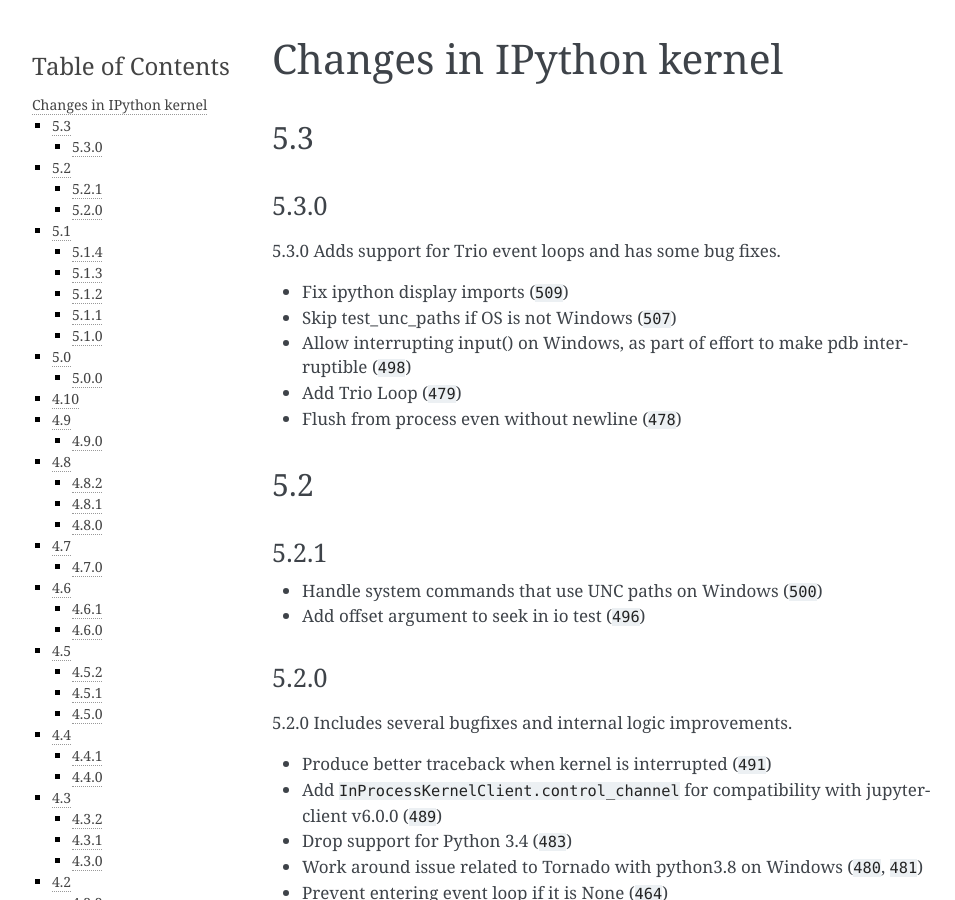
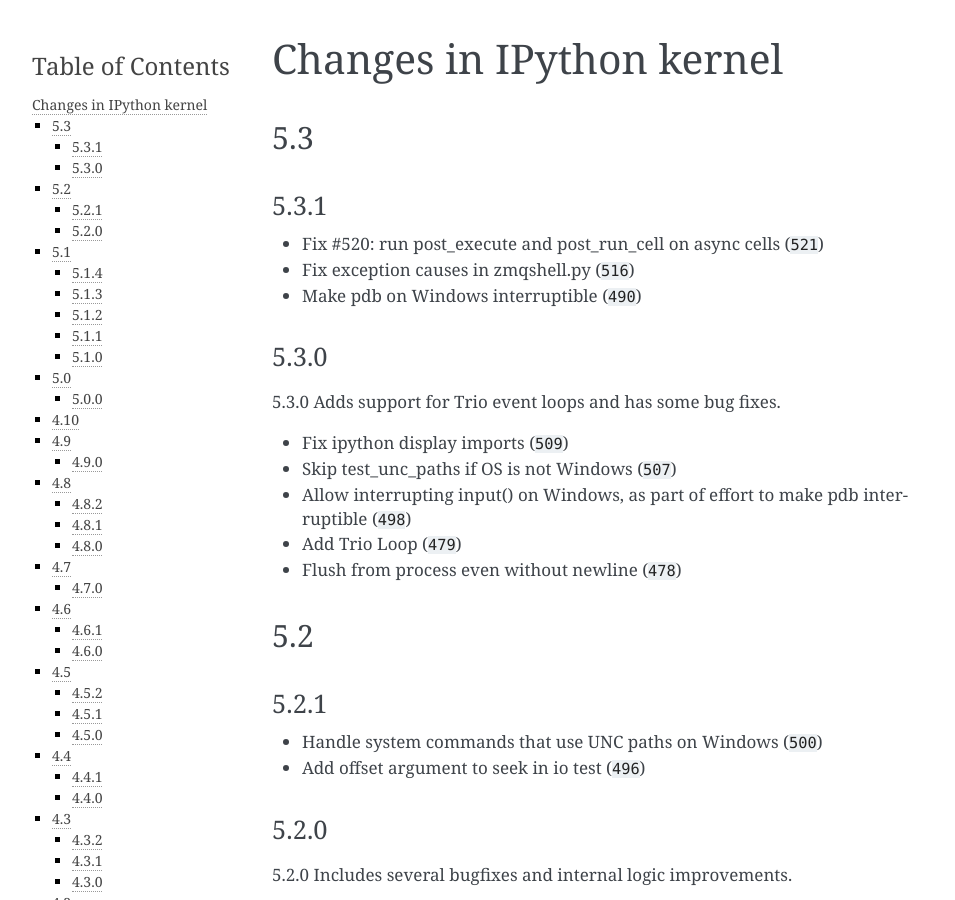
Before and after one commit to ipython/ipykernel, a Sphinx documentation site: the page built from docs/changelog.rst, in a window 1280 px wide and 900 px high. Shown: the whole window, without its empty margins (148-1103 px from the left). Built offline with Sphinx 7.4.7, drawn with Linux system fonts in a browser that asks for light colours; cross-references to code outside the pages are shown as plain code.

Commit message:
Release 5.3.0

```diff
--- a/docs/changelog.rst
+++ b/docs/changelog.rst
@@ -3,6 +3,13 @@
 
 5.3
 ---
+
+5.3.1
+*****
+
+- Fix #520: run post_execute and post_run_cell on async cells (:ghpull:`521`)
+- Fix exception causes in zmqshell.py (:ghpull:`516`)
+- Make pdb on Windows interruptible (:ghpull:`490`)
 
 5.3.0
 *****
```
